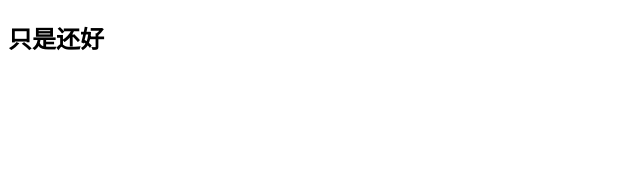
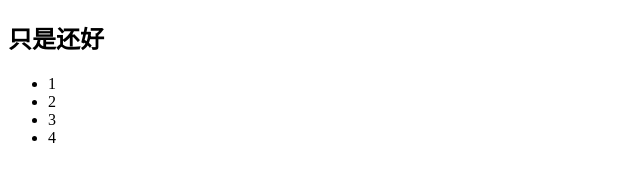
Before and after one commit to lw-write/the-gitone, a plain HTML site: page the-gitone/index.html in a window 1280 px wide. Shown: the full height of the page, 0-640 px from the left. Drawn offline with Linux system fonts and the light colour scheme.

Commit message:
Update index.html

```diff
--- a/the-gitone/index.html
+++ b/the-gitone/index.html
@@ -10,6 +10,12 @@
 
 <body>
     <h2>只是还好</h2>
+    <ul>
+        <li>1</li>
+        <li>2</li>
+        <li>3</li>
+        <li>4</li>
+    <ul>
 </body>
 
 </html>
```
